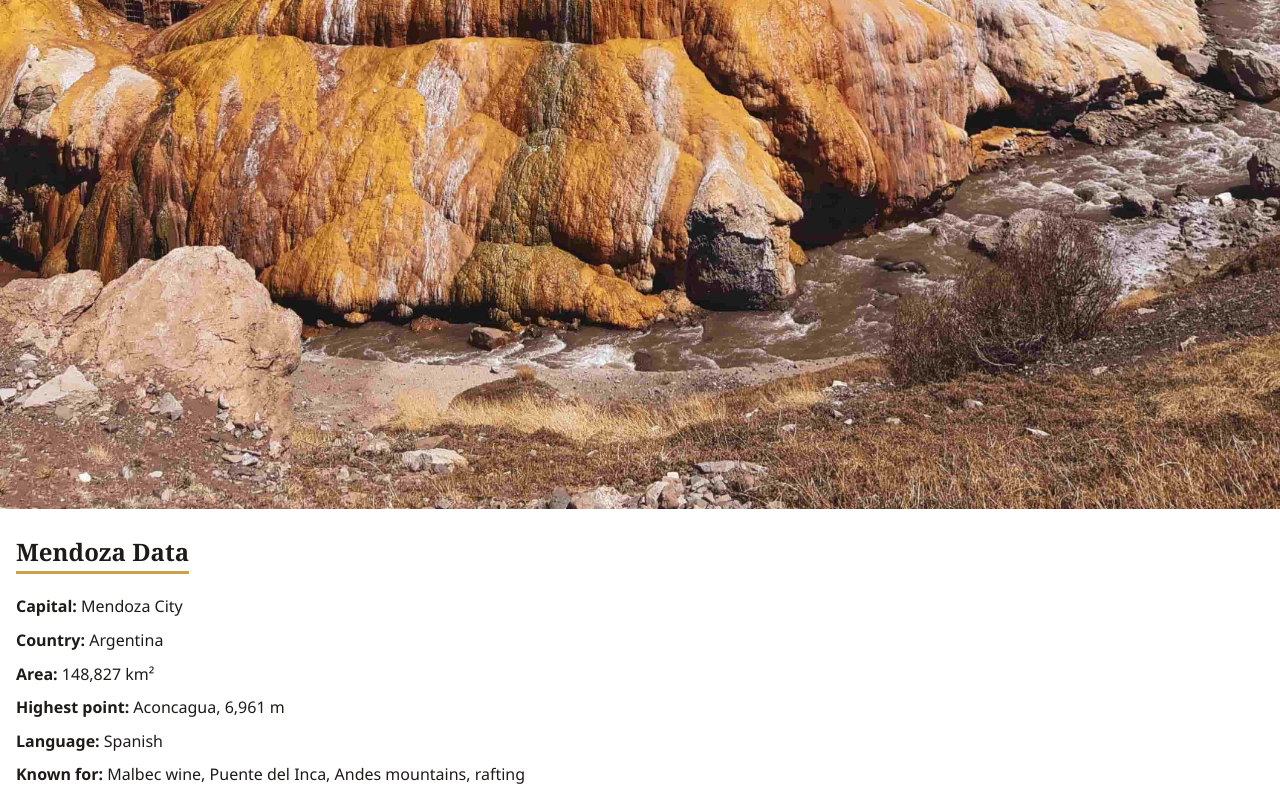
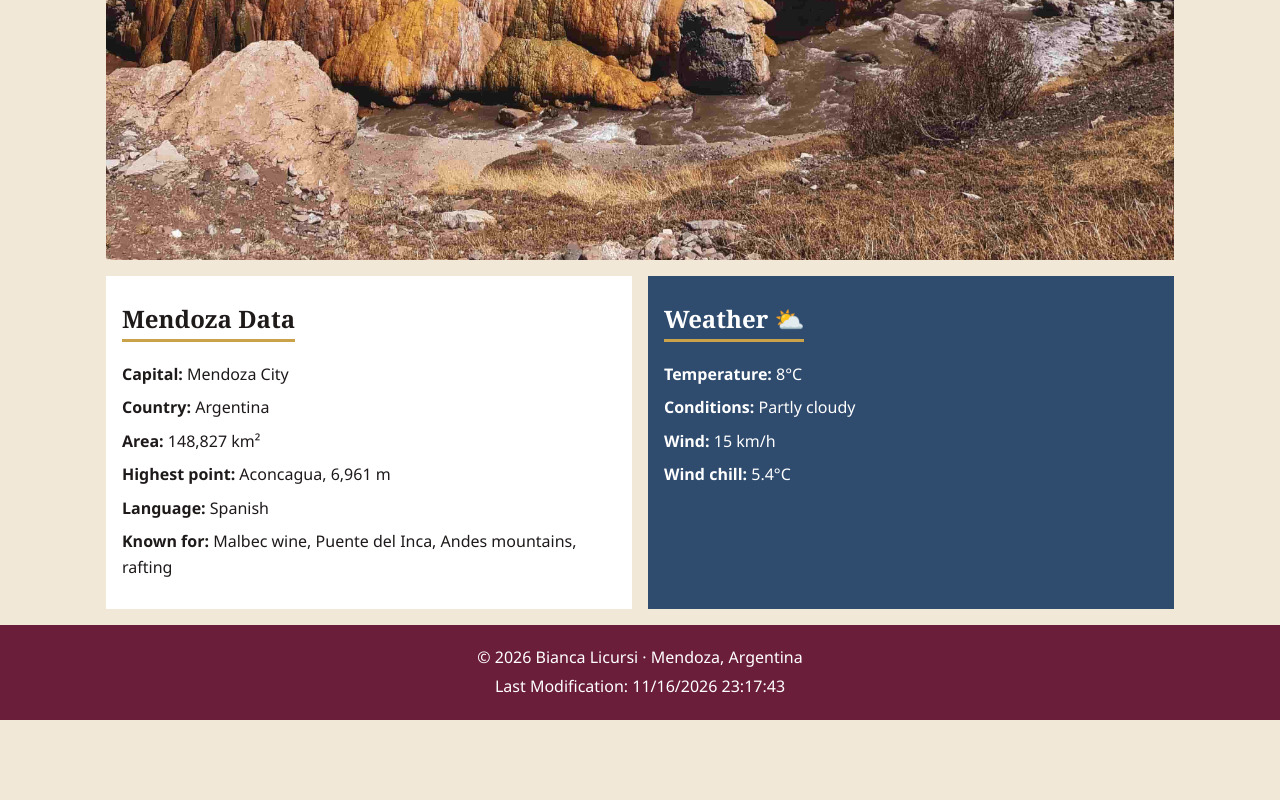
Before and after one commit to bianca-licursi/wdd131, a plain HTML site: page place.html in a window 1280 px wide. Shown: the part 1174-1974 px from the top of the page. After the commit the page ends 1894 px from the top, so only its background shows below. Drawn offline with Linux system fonts and the light colour scheme.

Commit message:
mendoza 5

```diff
--- a/styles/place.css
+++ b/styles/place.css
@@ -99,3 +99,29 @@ footer {
 footer p {
     margin: 0.25rem 0;
 }
+/* ===== Desktop view ===== */
+@media (min-width: 700px) {
+    main {
+        display: grid;
+        grid-template-columns: 1fr 1fr;
+        gap: var(--space);
+        max-width: 1100px;
+        margin: 0 auto;
+        padding: var(--space);
+    }
+
+    /* Hero spans both columns */
+    .hero {
+        grid-column: 1 / -1;
+    }
+
+    /* Hide the SVG icon on desktop */
+    .weather-icon {
+        display: none;
+    }
+
+    /* Weather emoji on desktop */
+    .weather h2::after {
+        content: " ⛅";
+    }
+}
```
Also changed, not shown: 1 other file.
